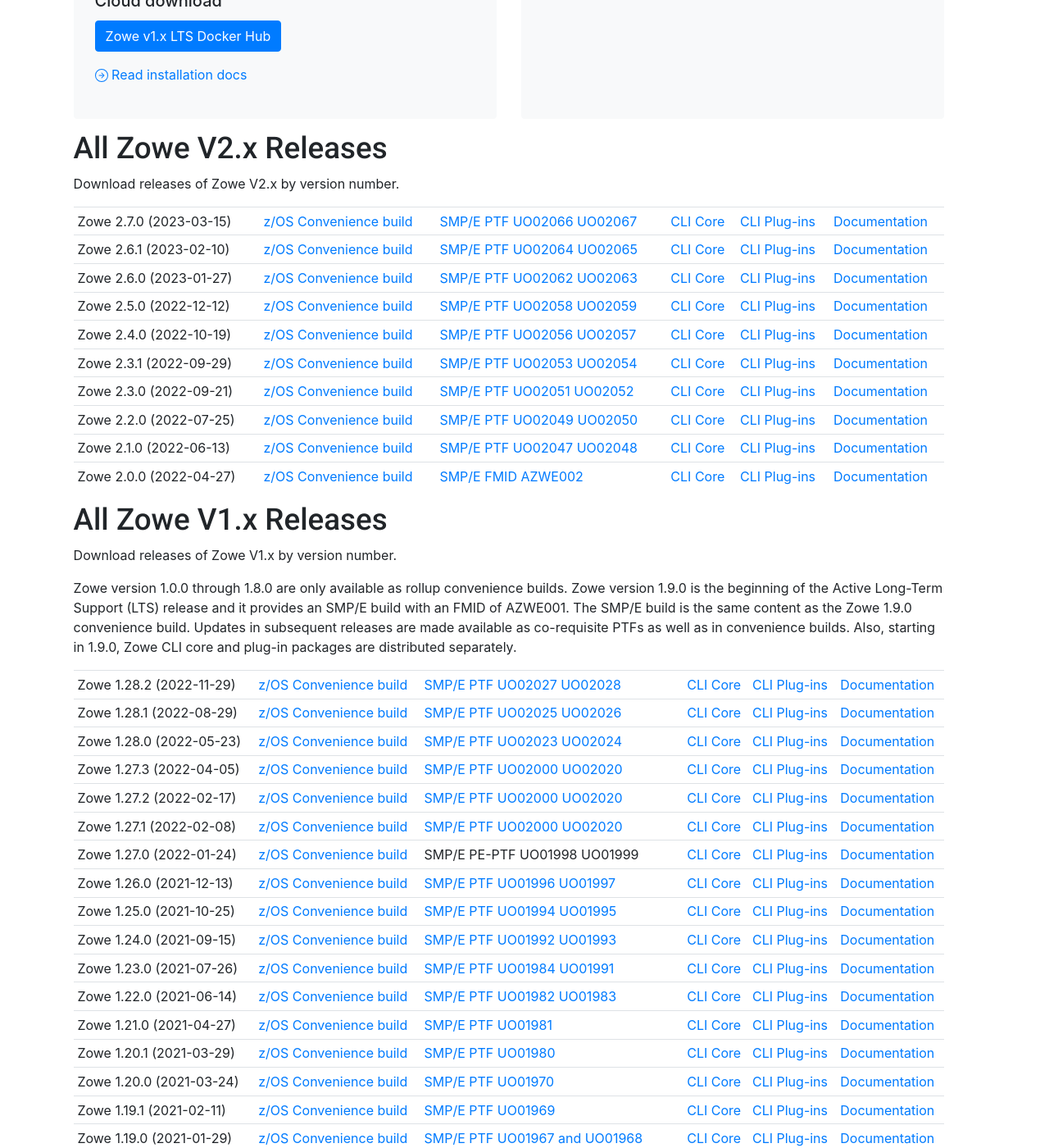
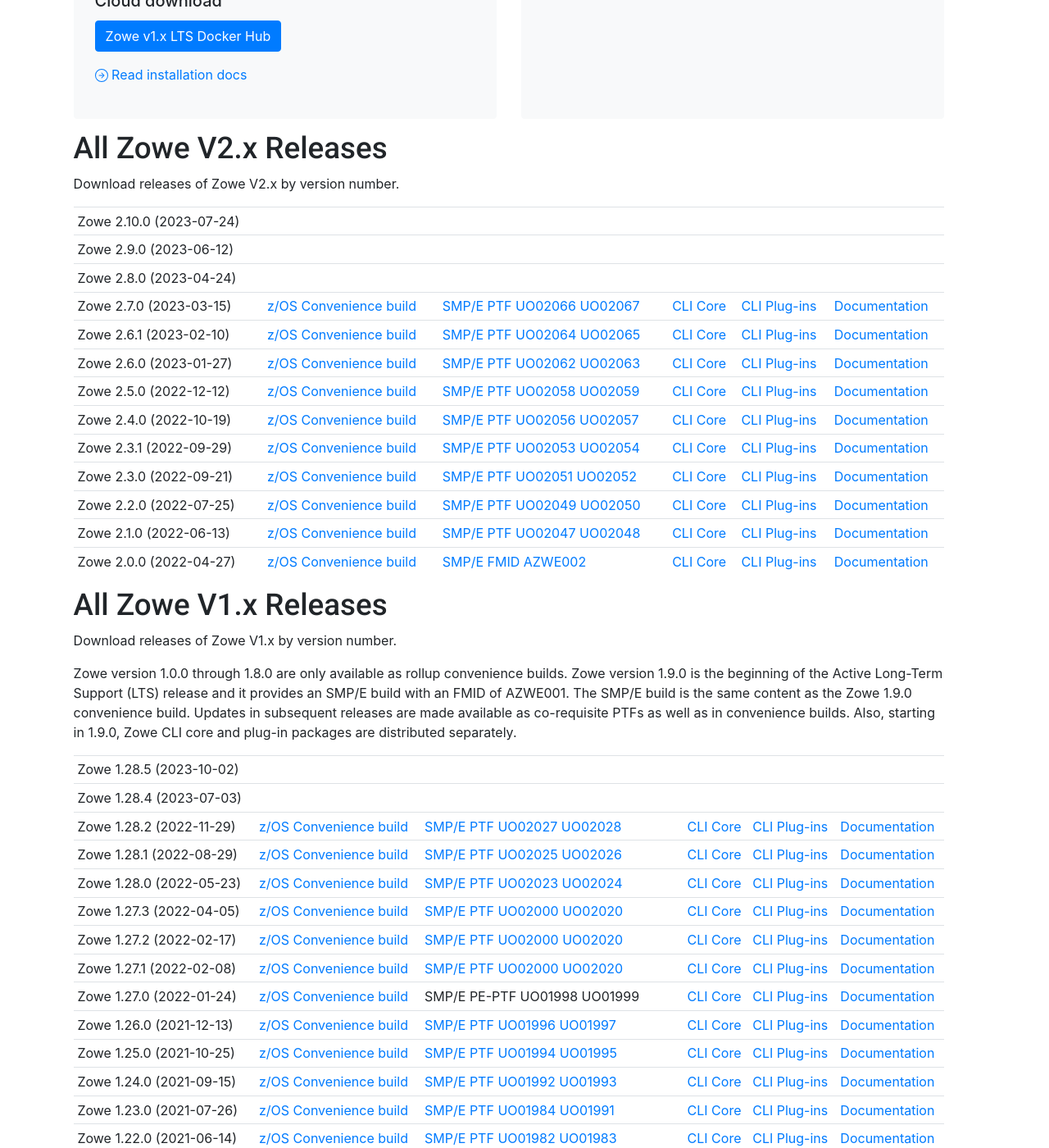
Before and after one commit to zowe/zowe.github.io, a Jekyll site: the page built from download.md, in a window 1280 px wide and 1400 px high, scrolled down 3623 px. Shown: the whole window at 82% size. Built offline with Jekyll 4.4.1, drawn with Linux system fonts in a browser that asks for light colours; our own code applies the rules of GitHub Pages for plain Markdown files.

Commit message:
Add the future downloads
Signed-off-by: Jakub Balhar <jakub@balhar.net>

```diff
--- a/_data/releases.yml
+++ b/_data/releases.yml
@@ -1,5 +1,19 @@
 # List of Zowe releases - update here and it will update the entire site :-)
 # Note - keep this in order as the latest release is pulled from the first item in the list!
+future:
+  v2:
+    - version: 2.10.0
+      release_date: 2023-07-24
+    - version: 2.9.0
+      release_date: 2023-06-12
+    - version: 2.8.0
+      release_date: 2023-04-24
+  v1:
+    - version: 1.28.5
+      release_date: 2023-10-02
+    - version: 1.28.4
+      release_date: 2023-07-03
+
 v2:
   - version: 2.7.0
     zos_version: 2.7.0
--- a/download.md
+++ b/download.md
@@ -547,11 +547,19 @@
 
   <h1 id="all-v2-releases">All Zowe V2.x Releases</h1>
   <p>Download releases of Zowe V2.x by version number.</p>
-  {% for release in site.data.releases.v2 %}
-  {% if forloop.first %}
   <div style="overflow-x: auto">
     <table class="table table-hover table-sm">
-      {% endif %}
+  {% for release in site.data.releases.future.v2 %}
+    <tr>
+      <td>Zowe {{release.version}} ({{release.release_date}})</td>
+      <td></td>
+      <td></td>
+      <td></td>
+      <td></td>
+      <td></td>
+    </tr>
+  {% endfor %}
+  {% for release in site.data.releases.v2 %}
 
       <tr>
         <td>Zowe {{release.version}} ({{release.release_date}})</td>
@@ -604,12 +612,20 @@
   available as co-requisite PTFs as well as in convenience builds. Also, starting in 1.9.0, Zowe CLI core and plug-in
   packages are distributed separately.
 </p>
-{% for release in site.data.releases.v1 %}
-{% if forloop.first %}
+
 <div style="overflow-x: auto">
   <table class="table table-hover table-sm">
-    {% endif %}
-
+{% for release in site.data.releases.future.v1 %}
+  <tr>
+    <td>Zowe {{release.version}} ({{release.release_date}})</td>
+    <td></td>
+    <td></td>
+    <td></td>
+    <td></td>
+    <td></td>
+  </tr>
+{% endfor %}
+{% for release in site.data.releases.v1 %}
     <tr>
       <td>Zowe {{release.version}} ({{release.release_date}})</td>
       {% if release.zos_version %}
```
